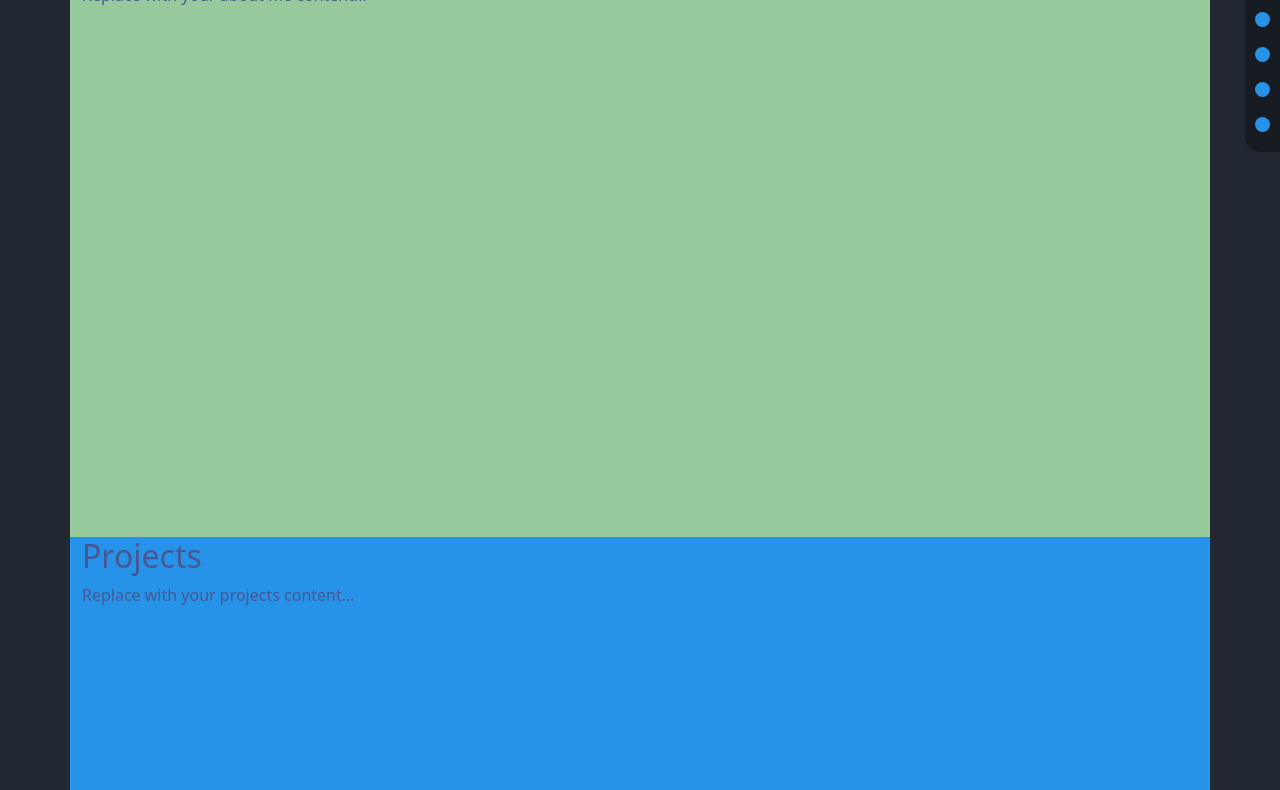
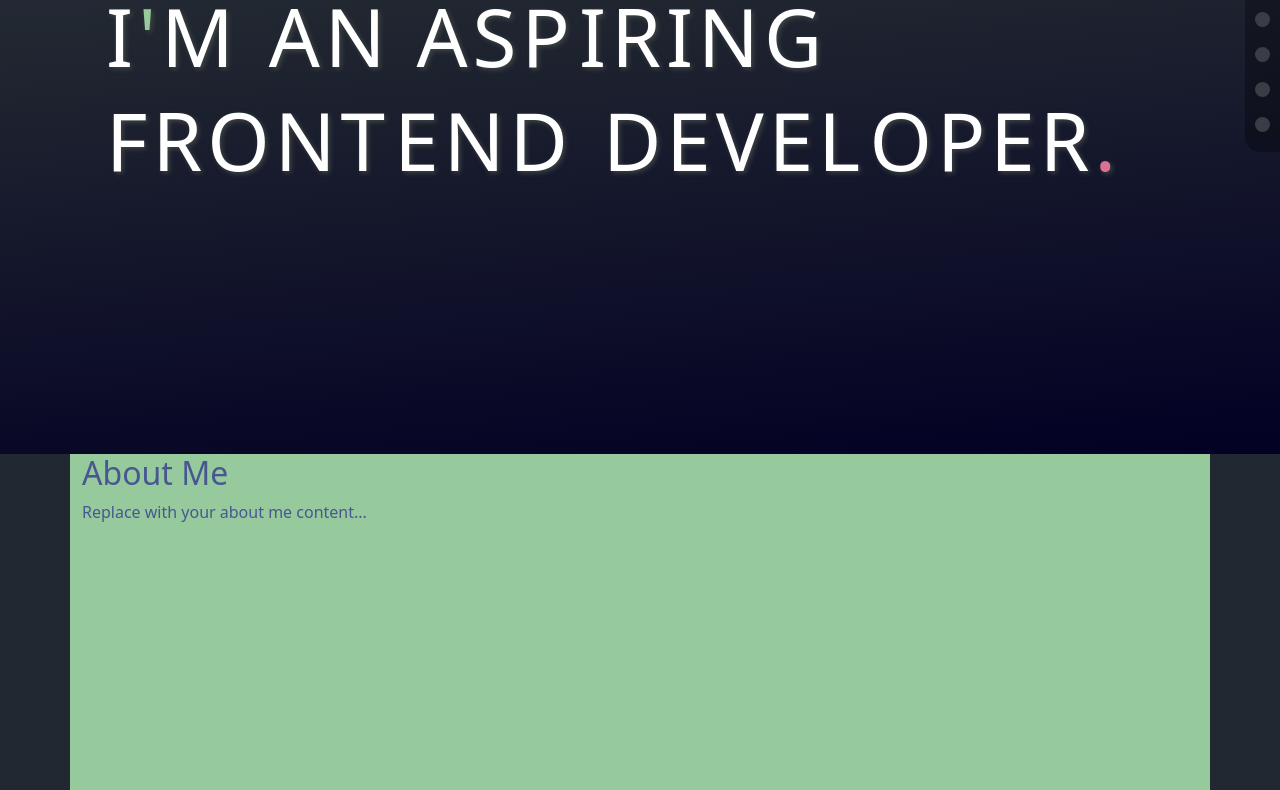
Before and after one commit to JMcKaay/Portfolio, a website: page index.html in a window 1280 px wide. Shown: the part 346-1136 px from the top of the page. Drawn offline with nearby package versions, Linux system fonts and the light colour scheme.

Commit message:
Header foundation Complete

```diff
--- a/index.html
+++ b/index.html
@@ -14,22 +14,23 @@
 <!-- Main Wrapper -->
 <div class="wrap">
     <!-- Section 1: Home -->
-    <div class="js-navDots">
+    <div id="mainBG" class="js-navDots">
         <div id="main" class="container">
             <section id="home">
                 <div class="row">
                     <div class="col-md-12">
                         <span is="type-async" id="type-text">...</span>
-                        <div class="container">
-                            <h1 class="wiggle">I</h1><h1 class="wiggle">'</h1><h1 class="wiggle">M</h1><h1 class="wiggle">&nbsp;</h1>
-                            <h1 class="wiggle">A</h1><h1 class="wiggle">N</h1><h1 class="wiggle">&nbsp;</h1><h1 class="wiggle">A</h1><h1 class="wiggle">S</h1><h1 class="wiggle">P</h1>
-                            <h1 class="wiggle">I</h1><h1 class="wiggle">R</h1><h1 class="wiggle">I</h1><h1 class="wiggle">N</h1><h1 class="wiggle">G</h1>
+                        <div id="titleHeader"class="container">
+                            <h1 class="wiggle display-4">I</h1><h1 id="headerIdentify"class="wiggle display-4">'</h1><h1 class="wiggle display-4">M</h1><h1 class="wiggle display-4">&nbsp;</h1>
+                            <h1 class="wiggle display-4">A</h1><h1 class="wiggle display-4">N</h1><h1 class="wiggle display-4">&nbsp;</h1><h1 class="wiggle display-4">A</h1><h1 class="wiggle display-4">S</h1><h1 class="wiggle display-4">P</h1>
+                            <h1 class="wiggle display-4">I</h1><h1 class="wiggle display-4">R</h1><h1 class="wiggle display-4">I</h1><h1 class="wiggle display-4">N</h1><h1 class="wiggle display-4">G</h1>
 
-                            <h1 class="wiggle">&nbsp;</h1>
+                            <h1 class="wiggle display-4">&nbsp;</h1>
                             <br>
-                            <h1 class="wiggle">F</h1><h1 class="wiggle">R</h1><h1 class="wiggle">O</h1><h1 class="wiggle">N</h1><h1 class="wiggle">T</h1>
-                            <h1 class="wiggle">E</h1><h1 class="wiggle">N</h1><h1 class="wiggle">D</h1><h1 class="wiggle">&nbsp;</h1>
-                            <h1 class="wiggle">D</h1><h1 class="wiggle">E</h1><h1 class="wiggle">V</h1><h1 class="wiggle">E</h1><h1 class="wiggle">L</h1><h1 class="wiggle">O</h1><h1 class="wiggle">P</h1><h1 class="wiggle">E</h1><h1 class="wiggle">R</h1>
+                            <h1 class="wiggle display-4">F</h1><h1 class="wiggle display-4">R</h1><h1 class="wiggle display-4">O</h1><h1 class="wiggle display-4">N</h1><h1 class="wiggle display-4">T</h1>
+                            <h1 class="wiggle display-4">E</h1><h1 class="wiggle display-4">N</h1><h1 class="wiggle display-4">D</h1><h1 class="wiggle display-4">&nbsp;</h1>
+                            <h1 class="wiggle display-4">D</h1><h1 class="wiggle display-4">E</h1><h1 class="wiggle display-4">V</h1><h1 class="wiggle display-4">E</h1><h1 class="wiggle display-4">L</h1>
+                            <h1 class="wiggle display-4">O</h1><h1 class="wiggle display-4">P</h1><h1 class="wiggle display-4">E</h1><h1 class="wiggle display-4">R</h1><h1 id="fullStopHeader"class="wiggle display-4">.</h1>
                         </div>
                     </div>
                 </div>
--- a/style.scss
+++ b/style.scss
@@ -80,7 +80,7 @@ img {
 // Sections
 .section {
   display: block;
-  padding: 100px 0; /* Adjust as needed to increase section size */
+  padding: 100px 0;
 }
 
 .row {
@@ -108,22 +108,24 @@ img {
   from {
     opacity: 0;
     transform: scale(0.3);
-    box-shadow: 0 0 0 2px rgb(236, 232, 232), 0 0 10px 10px #3851bc, 0 0 0 10px rgba(255, 255, 255, 0.5);
+    box-shadow: 0 0 0 2px rgb(236, 232, 232), 0 0 10px 10px #7971ea, 0 0 0 10px rgba(255, 255, 255, 0.5);
   }
   50% {
     opacity: 0.5;
-    box-shadow: 0 0 0 2px rgba(255, 255, 255, 0.1), 0 0 10px 10px #3851bc, 0 0 0 10px rgba(255, 255, 255, 0.5);
+    box-shadow: 0 0 0 2px rgba(255, 255, 255, 0.1), 0 0 10px 10px #7971ea, 0 0 0 10px rgba(255, 255, 255, 0.5);
   }
   to {
     opacity: 1;
     background: $brand-third;
-    box-shadow: 0 0 0 1px rgba(255, 255, 255, 0.5), 0 0 1px 1px #3851bc, 0 0 0 1px rgba(255, 255, 255, 0.5);
+    box-shadow: 0 0 0 1px rgba(255, 255, 255, 0.5), 0 0 1px 1px #7971ea, 0 0 0 1px rgba(255, 255, 255, 0.5);
   }
 }
 
 // Wiggle animation
 .wiggle {
   font-size: 5rem;
+  font-weight:500;
+  text-shadow: 2px 2px 5px rgba(79, 85, 79, 0.7);
   color: #ffffff;
   display: inline-block;
   margin-right: 5px;
@@ -179,7 +181,7 @@ img {
 
 .nav__dot {
   cursor: pointer;
-  background: #2793e8;
+  background: #393e46;
   border-radius: 50%;
   width: 15px;
   height: 15px;
@@ -197,27 +199,55 @@ img {
   color: $brand-third;
 }
 
+//Backgrounds
+#mainBG {
+  background: rgb(2,0,36);
+  background: linear-gradient(355deg, rgba(2,0,36,1) 0%, rgba(34,40,49,1) 59%, rgba(58,49,110,1) 100%);
+}
+
+
+
+// About, Skills, Projects, Contact sections
+#home {
+  height: 100vh;
+  display: flex;
+  align-items: center;
+  justify-content: center;
+
+}
+#headerIdentify {
+  color: $font-green;
+}
+
+#fullStopHeader{
+  color: palevioletred;
+}
+@media (max-width: 768px) {
+  #titleHeader h1 {
+      font-size: 1.5rem; /* Adjust font size for smaller screens */
+      text-align: center;
+  }
+}
 
 
 
 
-// About, Skills, Projects, Contact sections
 #about {
   background-color: #96c99c;
-  height: 600px; /* Increase section height */
+  height: 700px; /* Increase section height */
 }
 
 #skills {
   background-color: #55829c;
-  height: 600px; /* Increase section height */
+  height: 700px; /* Increase section height */
 }
 
 #projects {
   background-color: #2793e8;
-  height: 600px; /* Increase section height */
+  height: 700px; /* Increase section height */
 }
 
 #contact {
   background-color: #559c76;
-  height: 600px; /* Increase section height */
+  height: 700px; /* Increase section height */
 }
```
Also changed, not shown: dist/css/style.css, 1 other file.
